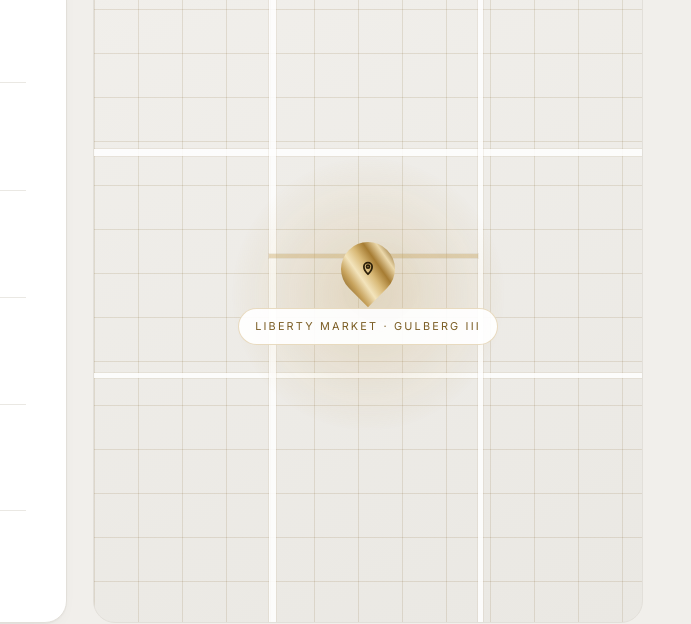
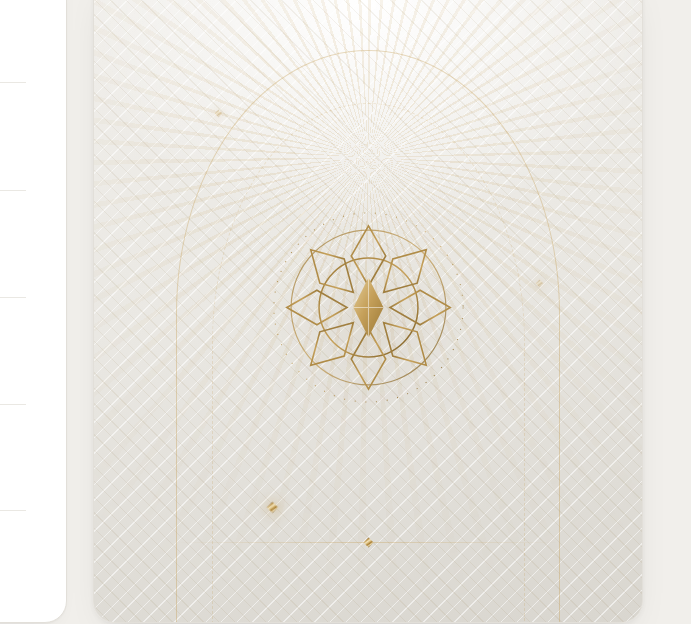
Before and after one commit to aliflaammeemjewellers/aliflaammeemjewellers, a plain HTML site: page index.html in a window 1280 px wide. Shown: the part 7135-7759 px from the top of the page, 589-1280 px from the left. Drawn offline with nearby package versions, Linux system fonts and the light colour scheme; a web font is replaced by a local one.

Commit message:
Replace illustrated map with a decorative arched panel
- remove the pure-CSS map (streets, roads, gold pin, pulse animation) and its
  rules, plus the stale aria-label describing it
- add .visit-art: woven grey silk ground, engraved gold sunburst, double gold
  arch and an eight-petal rosette with a faceted gem, resting on a gold plinth
- 'Get directions' still links out to Google Maps from the visit card, so the
  functional route to directions is unchanged
- shorter panel at <=720px; README updated to match

Co-authored-by: arena-agent <297053741+arena-agent@users.noreply.github.com>

```diff
--- a/index.html
+++ b/index.html
@@ -396,16 +396,34 @@
         </a>
       </div>
 
-      <div class="map-panel" data-aos="fade-left" role="img" aria-label="Stylised map showing the showroom location near Liberty Market, Gulberg III, Lahore">
-        <span class="map-roads" aria-hidden="true">
-          <span class="r1"></span><span class="r2"></span><span class="r3"></span><span class="r4"></span><span class="r5"></span>
+      <div class="visit-art" data-aos="fade-left" aria-hidden="true">
+        <span class="va-sunburst"></span>
+        <span class="va-arch"></span>
+
+        <span class="va-mandala">
+          <svg viewBox="0 0 200 200">
+            <circle cx="100" cy="100" r="88" fill="none" stroke="url(#goldStroke)" stroke-width="1" stroke-dasharray="1 9" opacity=".85"/>
+            <circle cx="100" cy="100" r="72" fill="none" stroke="url(#goldStroke)" stroke-width="1.1" opacity=".75"/>
+            <circle cx="100" cy="100" r="46" fill="none" stroke="url(#goldStroke)" stroke-width="1.4"/>
+            <g fill="none" stroke="url(#goldStroke)" stroke-width="1.5">
+              <path d="M100 24 L116 52 L100 80 L84 52 Z"/>
+              <path d="M100 24 L116 52 L100 80 L84 52 Z" transform="rotate(45 100 100)"/>
+              <path d="M100 24 L116 52 L100 80 L84 52 Z" transform="rotate(90 100 100)"/>
+              <path d="M100 24 L116 52 L100 80 L84 52 Z" transform="rotate(135 100 100)"/>
+              <path d="M100 24 L116 52 L100 80 L84 52 Z" transform="rotate(180 100 100)"/>
+              <path d="M100 24 L116 52 L100 80 L84 52 Z" transform="rotate(225 100 100)"/>
+              <path d="M100 24 L116 52 L100 80 L84 52 Z" transform="rotate(270 100 100)"/>
+              <path d="M100 24 L116 52 L100 80 L84 52 Z" transform="rotate(315 100 100)"/>
+            </g>
+            <path d="M100 72 L114 100 L100 128 L86 100 Z" fill="url(#goldFill)"/>
+            <path d="M86 100 h28 M100 72 v56" stroke="#FFFFFF" stroke-width="1" opacity=".5" fill="none"/>
+          </svg>
         </span>
-        <div class="map-pin">
-          <span class="pin-dot" aria-hidden="true">
-            <svg viewBox="0 0 24 24" fill="none" stroke="currentColor" stroke-width="1.9"><path d="M12 17.5s4.5-4.2 4.5-8a4.5 4.5 0 1 0-9 0c0 3.8 4.5 8 4.5 8z"/><circle cx="12" cy="9.5" r="1.6"/></svg>
-          </span>
-          <span class="pin-label">Liberty Market &middot; Gulberg III</span>
-        </div>
+
+        <span class="spark visit-spark-1"></span>
+        <span class="spark visit-spark-2"></span>
+        <span class="spark visit-spark-3"></span>
+        <span class="va-plinth"></span>
       </div>
     </div>
   </div>
--- a/styles.css
+++ b/styles.css
@@ -1201,77 +1201,80 @@ address { font-style: normal; }
 .directions-btn { margin-top: 24px; align-self: flex-start; }
 .directions-btn svg { width: 15px; height: 15px; }
 
-/* Pure-CSS "map" panel — grey streets + gold pin, no images */
-.map-panel {
-  position: relative;
-  min-height: 340px;
-  height: 100%;
+/* Visit panel — woven grey ground, engraved sunburst, gold arch and rosette */
+.visit-art {
+  position: relative;
+  min-height: 420px;
   border-radius: var(--r-lg);
   border: 1px solid var(--grey-200);
   overflow: hidden;
-  background: linear-gradient(160deg, var(--grey-100), var(--grey-150));
   display: grid;
   place-items: center;
-}
-.map-panel::before {
+  box-shadow: var(--sh-2);
+  background:
+    radial-gradient(85% 55% at 50% 6%, #FFFFFF 0%, rgba(255,255,255,0) 62%),
+    linear-gradient(168deg, var(--grey-100) 0%, var(--grey-150) 48%, #D9D6CF 100%);
+}
+/* woven silk texture: grey threads crossed by fine gold filaments */
+.visit-art::before {
   content: "";
   position: absolute; inset: 0;
   background-image:
-    linear-gradient(to right, rgba(122,92,35,.14) 1px, transparent 1px),
-    linear-gradient(to bottom, rgba(122,92,35,.14) 1px, transparent 1px);
-  background-size: 44px 44px;
-}
-.map-panel::after {
-  content: "";
+    repeating-linear-gradient(45deg, rgba(122,92,35,.075) 0 1px, transparent 1px 11px),
+    repeating-linear-gradient(-45deg, rgba(255,255,255,.55) 0 1px, transparent 1px 11px);
+}
+/* engraved sunburst radiating from behind the arch */
+.va-sunburst {
   position: absolute;
-  width: 260px; height: 260px;
-  border-radius: 50%;
-  background: radial-gradient(circle, rgba(198,161,91,.3), transparent 68%);
-  animation: pulse 4.6s var(--ease) infinite;
-}
-@keyframes pulse {
-  0%, 100% { transform: scale(.85); opacity: .55; }
-  50%      { transform: scale(1.12); opacity: .95; }
-}
-.map-roads { position: absolute; inset: 0; }
-.map-roads span {
+  left: 50%; top: -52%;
+  width: 195%; aspect-ratio: 1;
+  transform: translateX(-50%);
+  background: repeating-conic-gradient(from 0deg at 50% 50%,
+    rgba(198,161,91,.17) 0deg 1.1deg, transparent 1.1deg 4.4deg);
+  -webkit-mask-image: radial-gradient(circle at 50% 50%, #000 10%, rgba(0,0,0,.32) 34%, transparent 60%);
+  mask-image: radial-gradient(circle at 50% 50%, #000 10%, rgba(0,0,0,.32) 34%, transparent 60%);
+}
+/* double gold arch standing on the base */
+.va-arch {
   position: absolute;
-  background: rgba(255,255,255,.85);
-  box-shadow: 0 0 0 1px rgba(122,92,35,.08);
-}
-.map-roads .r1 { top: 28%; left: 0; right: 0; height: 7px; }
-.map-roads .r2 { top: 62%; left: 0; right: 0; height: 5px; }
-.map-roads .r3 { left: 32%; top: 0; bottom: 0; width: 7px; }
-.map-roads .r4 { left: 70%; top: 0; bottom: 0; width: 5px; }
-.map-roads .r5 { top: 44%; left: 32%; right: 30%; height: 4px; background: var(--gold-line); }
-.map-pin {
-  position: relative;
-  z-index: 3;
-  display: grid;
-  place-items: center;
-  gap: 12px;
-  text-align: center;
-}
-.map-pin .pin-dot {
-  width: 54px; height: 54px;
-  display: grid; place-items: center;
-  border-radius: 50% 50% 50% 0;
-  transform: rotate(-45deg);
-  background-image: var(--gold-grad);
-  box-shadow: var(--sh-gold);
-  color: #2A1E08;
-}
-.map-pin .pin-dot svg { width: 22px; height: 22px; transform: rotate(45deg); }
-.map-pin .pin-label {
-  padding: 8px 16px;
-  background: rgba(255,255,255,.92);
+  inset: 13% 15% 0 15%;
   border: 1px solid var(--gold-line);
-  border-radius: var(--r-full);
-  font-size: .68rem;
-  letter-spacing: .2em;
-  text-transform: uppercase;
-  color: var(--gold-dark);
-  white-space: nowrap;
+  border-bottom: 0;
+  border-radius: 50% 50% 0 0 / 46% 46% 0 0;
+}
+.va-arch::after {
+  content: "";
+  position: absolute; inset: 9% 9% 0 9%;
+  border: 1px dashed var(--gold-line-soft);
+  border-bottom: 0;
+  border-radius: 50% 50% 0 0 / 46% 46% 0 0;
+}
+.va-mandala {
+  position: relative;
+  z-index: 2;
+  width: 46%;
+  max-width: 215px;
+  margin-top: 5%;
+  filter: drop-shadow(0 14px 24px rgba(122,92,35,.22));
+}
+.va-mandala svg { width: 100%; height: auto; display: block; }
+.visit-art .visit-spark-1 { top: 22%; left: 22%; }
+.visit-art .visit-spark-2 { top: 48%; right: 18%; animation-delay: 1.1s; }
+.visit-art .visit-spark-3 { bottom: 17%; left: 32%; animation-delay: 2.2s; }
+/* display plinth the arch rests on */
+.va-plinth {
+  position: absolute;
+  left: 15%; right: 15%; bottom: 12%;
+  height: 1px;
+  background: linear-gradient(90deg, transparent, var(--gold-line), transparent);
+}
+.va-plinth::after {
+  content: "";
+  position: absolute; left: 50%; top: -3px;
+  width: 7px; height: 7px;
+  margin-left: -3.5px;
+  background: var(--gold-grad);
+  transform: rotate(45deg);
 }
 
 /* ------------------------------- 12. FOOTER ------------------------------ */
@@ -1509,6 +1512,7 @@ address { font-style: normal; }
   .form-row { grid-template-columns: 1fr; }
   .appointment-benefits { grid-template-columns: 1fr; }
   .quick-contacts { grid-template-columns: 1fr; }
+  .visit-art { min-height: 320px; }
   .newsletter { flex-direction: column; align-items: flex-start; }
   .newsletter-form { width: 100%; max-width: none; }
 }
```
Also changed, not shown: README.md.
